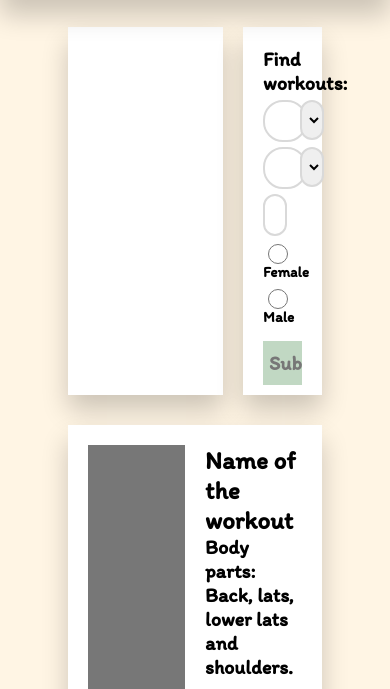
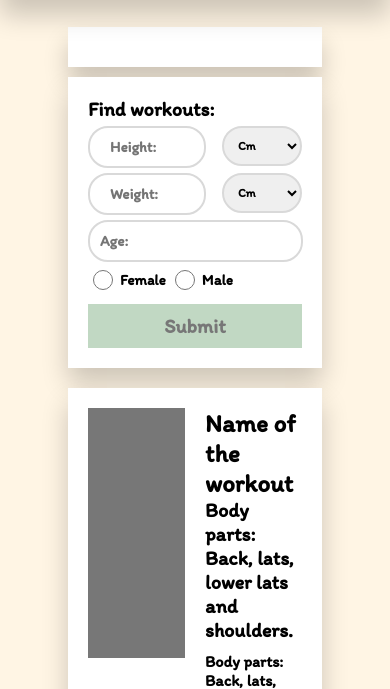
Before and after one commit to sabuka-dumbo/WellnessHub, a Django app: page /workouts/ in a window 390 px wide. Shown: the part 121-810 px from the top of the page. Run offline with Django 5.2, Linux system fonts and the light colour scheme.

Commit message:
Mar 20, 2025, 7:40 PM

```diff
--- a/wellnesshub/wh/static/css/workouts.css
+++ b/wellnesshub/wh/static/css/workouts.css
@@ -56,7 +56,7 @@
     width: 100%;
     height: max-content;
     display: grid;
-    grid-template-columns: calc(70% - 10px) 20px calc(30% - 10px);
+    grid-template-columns: calc(100% - 100px) 20px 80px;
     padding: 0;
     margin: 0;
 }
@@ -86,7 +86,7 @@
     position: relative;
     top: 0;
     left: 0;
-    width: calc(100% - 20px);
+    width: 100%;
     height: max-content;
     font-family: "Itim";
     font-size: 12px;
@@ -130,7 +130,7 @@
     position: relative;
     top: 0;
     left: 0;
-    width: calc(100% - 20px);
+    width: 100%;
     height: max-content;
     font-family: "Itim";
     font-size: 12px;
@@ -152,7 +152,7 @@
     position: relative;
     top: 0;
     left: 0;
-    width: calc(100% - 43px);
+    width: calc(100% - 23px);
     height: max-content;
     font-family: "Itim";
     font-size: 15px;
@@ -326,6 +326,23 @@
     margin: 0;
 }
 
+@media screen and (max-width: 861px) {
+    .workout-div {
+        grid-template-columns: 100%;
+    }
+
+    .muscle-select {
+        grid-column-start: 1;
+        grid-row: 1;
+    }
+
+    .settings-select {
+        grid-column-start: 1;
+        grid-row: 2;
+        margin-top: 10px;
+    }
+}
+
 input::-webkit-outer-spin-button,
 input::-webkit-inner-spin-button {
     -webkit-appearance: none;
```
